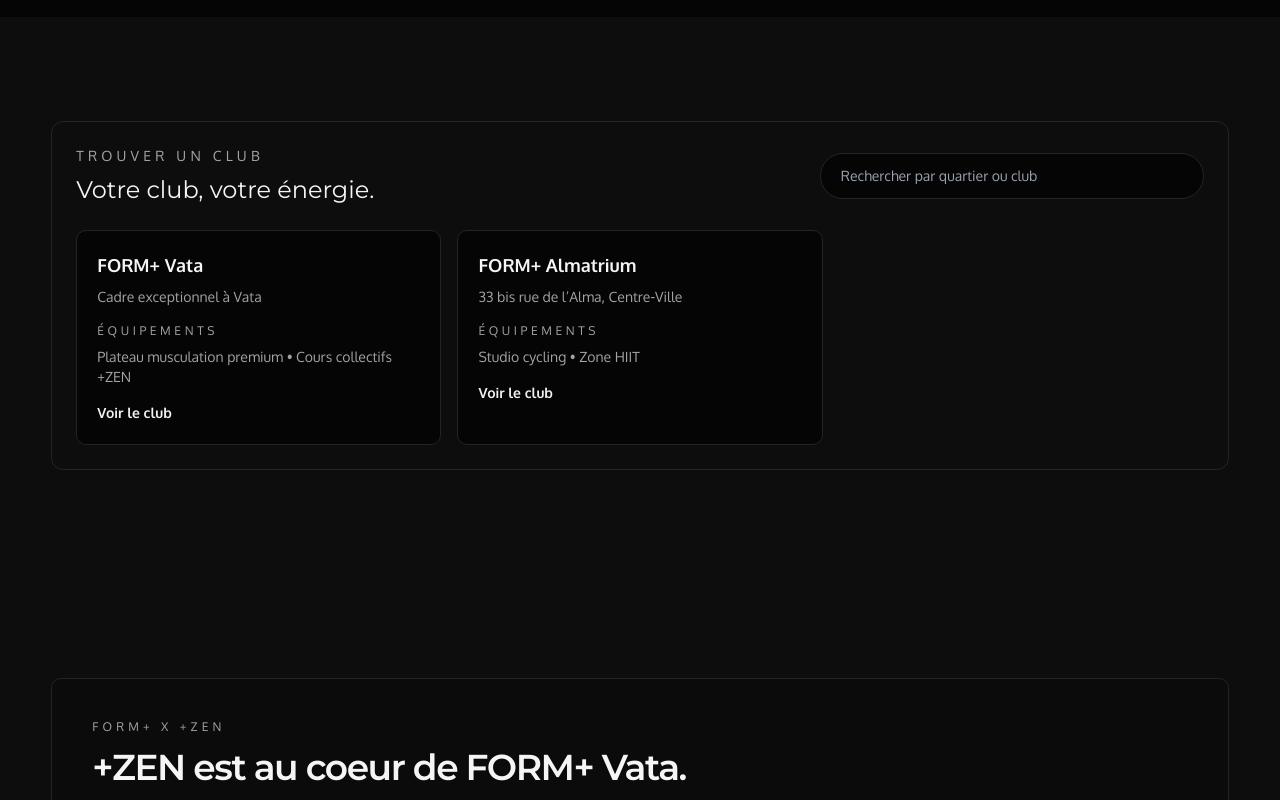
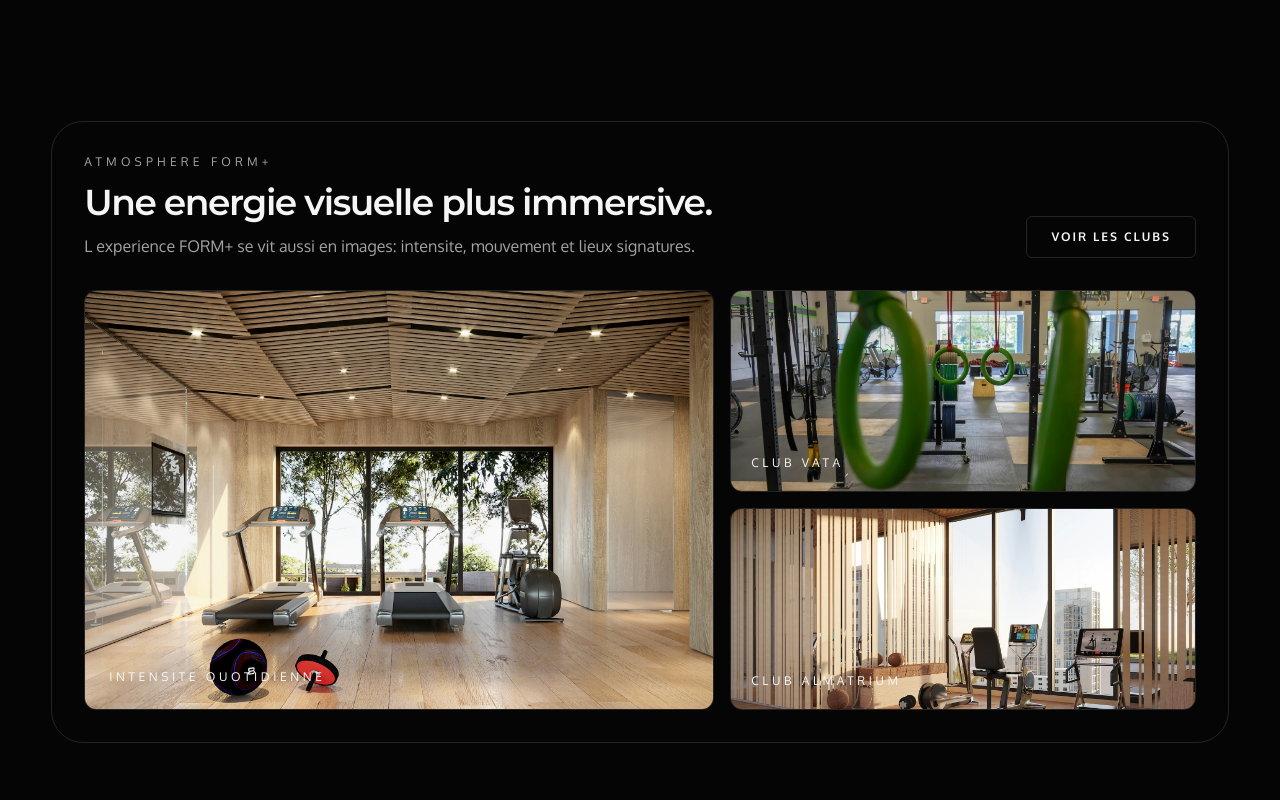
Before and after one commit to gillesbroustail/formplus-website-v2, a Next.js app: page / in a window 1280 px wide. Shown: the part 2040-2840 px from the top of the page. Built offline with nearby package versions, Linux system fonts and the light colour scheme; no server answers.

Commit message:
Add richer media mosaic sections across key pages

```diff
--- a/src/app/abonnements/page.tsx
+++ b/src/app/abonnements/page.tsx
@@ -2,6 +2,7 @@ import Link from 'next/link';
 import { SectionHeader } from '@/components/SectionHeader';
 import { MembershipComparison } from '@/components/MembershipComparison';
 import { Button } from '@/components/Button';
+import { MediaMosaicSection } from '@/components/MediaMosaicSection';
 
 export const metadata = {
   title: 'Abonnements FORM+ | Salle de sport premium à Nouméa',
@@ -53,6 +54,19 @@ export default function AbonnementsPage() {
         </article>
       </div>
 
+      <MediaMosaicSection
+        eyebrow="Signature FORM+"
+        title="Des abonnements penses pour un mode de vie actif."
+        subtitle="Visualisez l environnement, comparez les parcours et choisissez la formule qui vous accompagne vraiment."
+        items={[
+          { src: '/assets/brand/hero.jpg', alt: 'Training premium FORM+', label: 'Training premium' },
+          { src: '/assets/brand/club-vata.jpg', alt: 'Cours collectifs a Vata', label: 'Cours collectifs' },
+          { src: '/assets/brand/app.jpg', alt: 'Application membre FORM+', label: 'App & QR access' }
+        ]}
+        ctaLabel="Voir le planning"
+        ctaHref="/planning"
+      />
+
       <div className="mt-12">
         <MembershipComparison />
       </div>
--- a/src/app/page.tsx
+++ b/src/app/page.tsx
@@ -5,6 +5,7 @@ import { ClubFinder } from '@/components/ClubFinder';
 import { MembershipComparison } from '@/components/MembershipComparison';
 import { FaqAccordion } from '@/components/FaqAccordion';
 import { ZenEcosystemSection } from '@/components/ZenEcosystemSection';
+import { MediaMosaicSection } from '@/components/MediaMosaicSection';
 import { getContent } from '@/content';
 import { siteConfig } from '@/config/site';
 import { getGoogleRating } from '@/lib/googleRating';
@@ -86,6 +87,21 @@ export default async function HomePage() {
           </div>
         </div>
       </section>
+
+      <div className="container-wide">
+        <MediaMosaicSection
+          eyebrow="Atmosphere FORM+"
+          title="Une energie visuelle plus immersive."
+          subtitle="L experience FORM+ se vit aussi en images: intensite, mouvement et lieux signatures."
+          ctaLabel="Voir les clubs"
+          ctaHref="/clubs"
+          items={[
+            { src: '/assets/brand/hero.jpg', alt: 'Ambiance entrainement FORM+', label: 'Intensite quotidienne' },
+            { src: '/assets/brand/club-vata.jpg', alt: 'Espace club FORM+ Vata', label: 'Club Vata' },
+            { src: '/assets/brand/club-almatrium.jpg', alt: 'Espace club FORM+ Almatrium', label: 'Club Almatrium' }
+          ]}
+        />
+      </div>
 
       <section className="section-pad bg-surface">
         <div className="container-wide">
--- a/src/app/planning/page.tsx
+++ b/src/app/planning/page.tsx
@@ -8,6 +8,7 @@ import { PlanningFinalCta } from '@/components/planning/PlanningFinalCta';
 import { ZenEcosystemSection } from '@/components/ZenEcosystemSection';
 import { TimetableFilters } from '@/components/TimetableFilters';
 import { Button } from '@/components/Button';
+import { MediaMosaicSection } from '@/components/MediaMosaicSection';
 
 export const metadata: Metadata = {
   title: 'Planning FORM+ | Cours fitness premium à Nouméa',
@@ -59,6 +60,19 @@ export default function PlanningPage() {
         <TimetableFilters />
       </section>
 
+      <MediaMosaicSection
+        eyebrow="Planning visuel"
+        title="Plus de mouvement, moins de friction."
+        subtitle="Projetez votre semaine en un coup d oeil: studios, coaching, ambiance club et application en continu."
+        items={[
+          { src: '/assets/brand/club-vata.jpg', alt: 'Studio et planning Vata', label: 'Studios Vata' },
+          { src: '/assets/brand/club-almatrium.jpg', alt: 'Coaching Almatrium', label: 'Coaching Almatrium' },
+          { src: '/assets/brand/app.jpg', alt: 'Reservation via application FORM+', label: 'Reserver sur app' }
+        ]}
+        ctaLabel="Voir les abonnements"
+        ctaHref="/abonnements"
+      />
+
       <PlanningHowItWorks />
       <PlanningAppPromo />
       <ZenEcosystemSection compact />
--- /dev/null
+++ b/src/components/MediaMosaicSection.tsx
@@ -0,0 +1,74 @@
+import Image from 'next/image';
+import { Button } from '@/components/Button';
+
+type MediaItem = {
+  src: string;
+  alt: string;
+  label: string;
+};
+
+type MediaMosaicSectionProps = {
+  eyebrow: string;
+  title: string;
+  subtitle: string;
+  items: [MediaItem, MediaItem, MediaItem];
+  ctaLabel?: string;
+  ctaHref?: string;
+};
+
+export function MediaMosaicSection({
+  eyebrow,
+  title,
+  subtitle,
+  items,
+  ctaLabel,
+  ctaHref
+}: MediaMosaicSectionProps) {
+  return (
+    <section className="section-pad pt-2">
+      <div className="rounded-[2rem] border border-border bg-surface/60 p-6 md:p-8">
+        <div className="mb-8 flex flex-col gap-4 md:flex-row md:items-end md:justify-between">
+          <div>
+            <p className="text-xs uppercase tracking-[0.35em] text-muted">{eyebrow}</p>
+            <h2 className="mt-3 max-w-3xl font-display text-3xl font-semibold tracking-tightest md:text-4xl">
+              {title}
+            </h2>
+            <p className="mt-3 max-w-3xl text-sm text-muted md:text-base">{subtitle}</p>
+          </div>
+          {ctaLabel && ctaHref ? (
+            <Button href={ctaHref} variant="secondary">
+              {ctaLabel}
+            </Button>
+          ) : null}
+        </div>
+
+        <div className="grid gap-4 md:grid-cols-[1.15fr_0.85fr]">
+          <div className="relative min-h-[420px] overflow-hidden rounded-3xl border border-border">
+            <Image
+              src={items[0].src}
+              alt={items[0].alt}
+              fill
+              className="object-cover transition duration-700 hover:scale-[1.03]"
+            />
+            <div className="absolute inset-0 bg-gradient-to-t from-bg/80 via-bg/20 to-transparent" />
+            <p className="absolute bottom-6 left-6 text-xs uppercase tracking-[0.3em] text-text/90">{items[0].label}</p>
+          </div>
+          <div className="grid gap-4">
+            {[items[1], items[2]].map((item) => (
+              <div key={item.label} className="relative min-h-[202px] overflow-hidden rounded-3xl border border-border">
+                <Image
+                  src={item.src}
+                  alt={item.alt}
+                  fill
+                  className="object-cover transition duration-700 hover:scale-[1.03]"
+                />
+                <div className="absolute inset-0 bg-gradient-to-t from-bg/80 via-bg/20 to-transparent" />
+                <p className="absolute bottom-5 left-5 text-xs uppercase tracking-[0.3em] text-text/90">{item.label}</p>
+              </div>
+            ))}
+          </div>
+        </div>
+      </div>
+    </section>
+  );
+}
```
